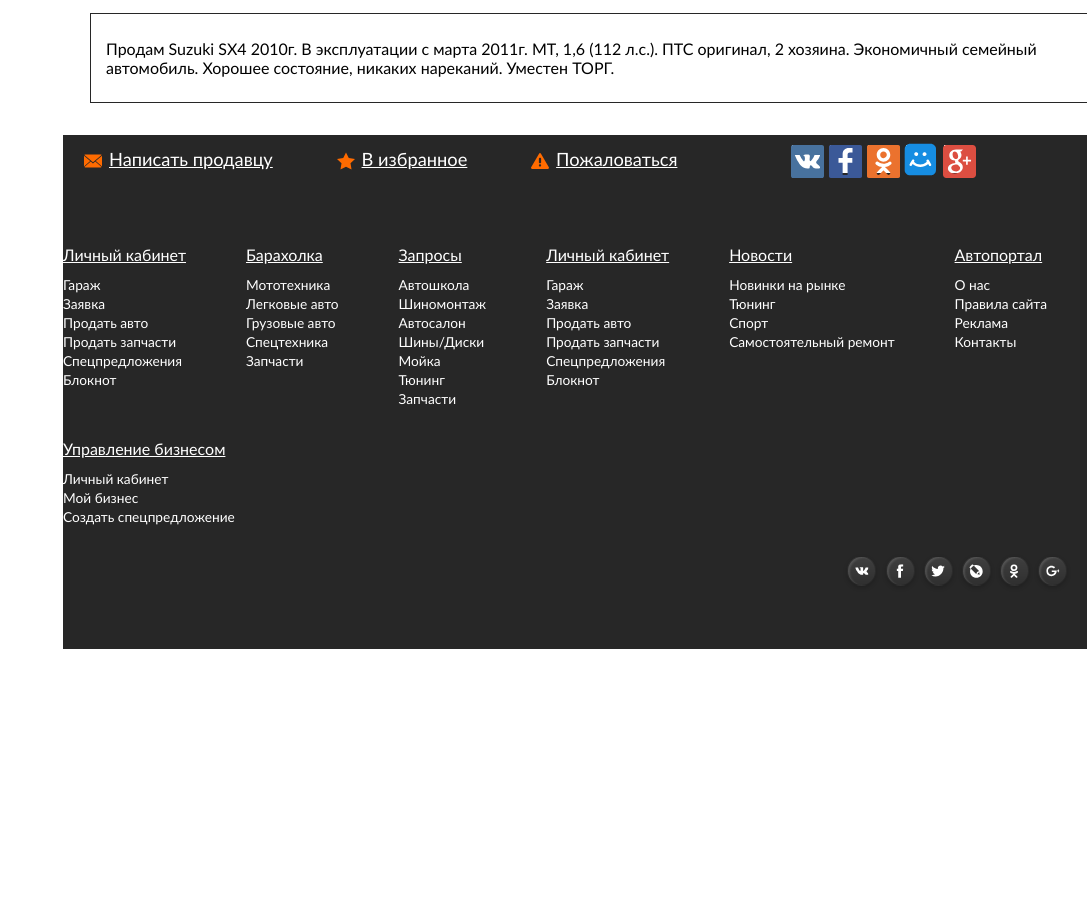
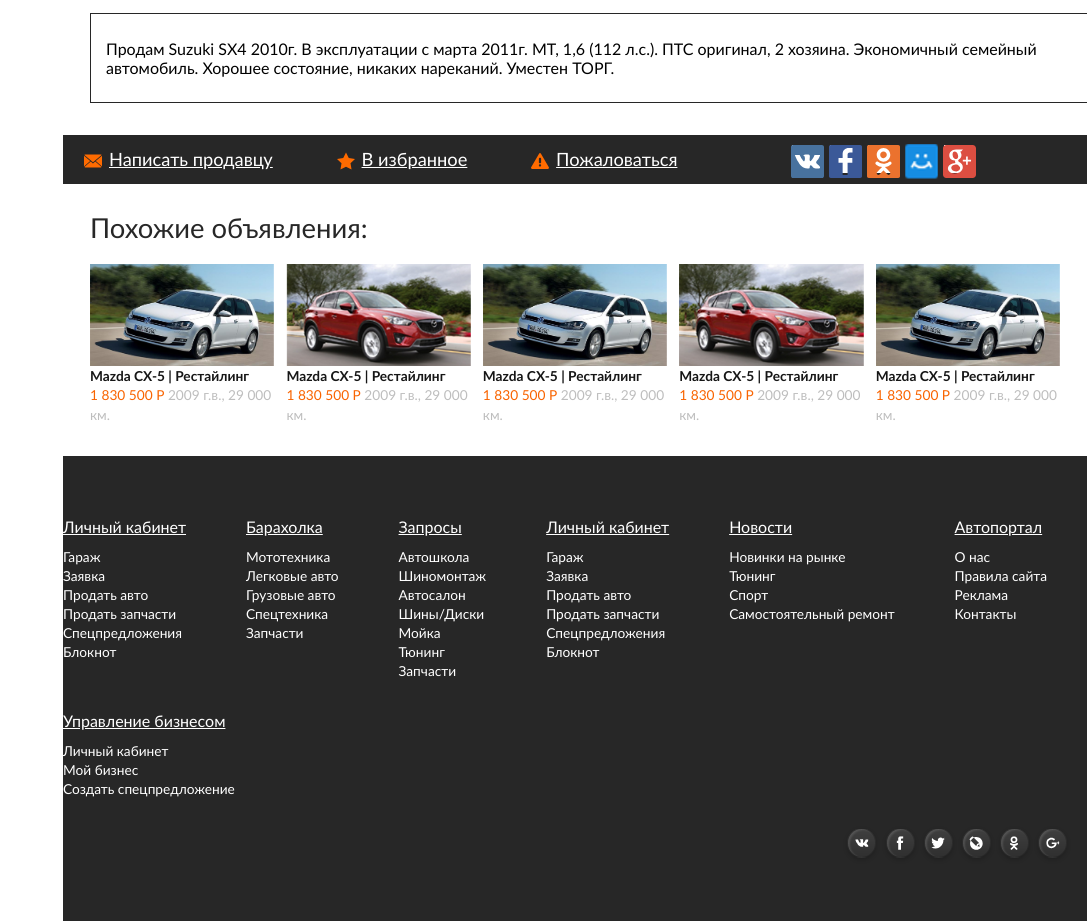
Before and after one commit to Kirbaba/carbax, a website: page market.html in a window 1280 px wide. Shown: the part 1722-2643 px from the top of the page, without its empty margins (193-1280 px from the left). Before the commit the page ends 2371 px from the top, so only its background shows below. Drawn offline with nearby package versions, Linux system fonts and the light colour scheme; a web font is replaced by a local one.

Commit message:
market page finish

```diff
--- a/app/sass/content/_market.scss
+++ b/app/sass/content/_market.scss
@@ -503,6 +503,7 @@
   width: 100%;
   float: left;
   background-color: #272727;
+  margin-bottom: 27px;
   &__share {
     display: flex;
     flex-wrap: wrap;
@@ -613,16 +614,13 @@
       background-color: #fff;
       float: left;
       margin: 10px 5px;
-      svg {
+      img {
+        position: absolute;
+        top: -1px;
+        left: -1px;
         display: block;
-        position: absolute;
-        top: -3px;
-        left: -7px;
-        width: 44px;
-        height: 34px;
-        fill: #168de2;
-        /*margin-top: 3px;
-        margin-right: 6px;*/
+        width: 33px;
+        height: 35px;
       }
     }
     &--g{
@@ -647,3 +645,70 @@
     }
   }
 }
+.market-same{
+  display: block;
+  position: relative;
+  width: 100%;
+  float: left;
+  &__title{
+    display: block;
+    position: relative;
+    width: 100%;
+    float: left;
+    color: #272727;
+    font-family: $calibri;
+    font-size: 24px;
+    margin-bottom: 20px;
+  }
+  &__box{
+    display: flex;
+    flex-wrap: wrap;
+    justify-content: space-between;
+    position: relative;
+    width: 100%;
+    float: left;
+    &--item{
+      display: block;
+      position: relative;
+      width: 19%;
+      float: left;
+      margin-bottom: 32px;
+    }
+    &--img{
+      position: relative;
+      width: 100%;
+      height: 102px;
+      @include overflow-img;
+      margin: 0px auto;
+        img{
+          width: 100%;
+          height: 102px;
+          object-fit: cover;
+        }
+    }
+    &--content{
+      position: relative;
+      width: 100%;
+      float: left;
+      font-family: $calibri;
+      font-size: 12px;
+      line-height: 17px;
+      .name{
+        position: relative;
+        width: 100%;
+        float: left;
+        color: #161616;
+        font-weight: bold;
+      }
+      .about{
+        position: relative;
+        width: 100%;
+        float: left;
+        color: #bebebe;
+        .price{
+          color: #f96400;
+        }
+      }
+    }
+  }
+}
--- a/market.html
+++ b/market.html
@@ -466,9 +466,7 @@
                     </svg>
                 </a>
                 <a href="#" class="market-social__links--mv">
-                    <svg xmlns="http://www.w3.org/2000/svg" viewBox="0 0 500 376">
-                        <path d="M110 17.6c-21.2 5.5-38 22.3-43.4 43.1-1.4 5.4-1.6 21-1.6 134 0 141.5-.4 133.1 6.5 146.2 7.1 13.5 20 24.4 34.5 29.1l7.5 2.5h259l7.4-2.4c14.5-4.8 27.5-15.7 34.5-29.1 7-13.3 6.6-5 6.6-146.1 0-110-.2-128.3-1.5-133.8-4.9-20.7-22.5-38.1-44-43.6-8.7-2.2-257-2.1-265.5.1zm91.5 93.5c5.5 1.4 12.2 7 14.6 12.3 4.4 9.8.6 22.4-8.4 28-15.3 9.5-34-.9-34.2-18.9 0-9.7 5.8-17.7 15.4-21.1 4.5-1.6 7.1-1.7 12.6-.3zm99.3 1.8c11.3 5.8 15.4 18.8 9.4 30.2-7.2 13.8-25.8 16-36.1 4.3-16.2-18.5 4.8-45.7 26.7-34.5zm-134.2 82c7.4 3.4 10.3 13.1 5.8 19.6-2.3 3.3-1.6 5 4 10.8 16 16.3 39 24.8 66.6 24.8 13 0 24.7-1.7 34.2-5 14-4.8 28.5-14.2 35.1-22.6l3.6-4.7-2-3.1c-8.4-13.9 10.2-28.7 21.3-16.9 1.5 1.5 9.2 14.2 17.2 28.2 16 27.8 16.6 29.7 12.3 36.1-4.4 6.7-12.7 8.5-19.1 4.3-1.5-.9-5.5-6.4-8.8-12.1l-6-10.3-6.2 5.4c-21.4 18.7-49.4 28.6-81.3 28.6s-58.6-9.1-80.6-27.6l-7.6-6.3-6 10.3c-3.3 5.7-7.3 11.1-8.7 12.1-11.7 7.6-26.1-5.4-19.7-17.8 4.2-8.3 28.7-49.5 30.6-51.5 2-2.1 6.3-3.9 9.7-4.1.8 0 3.3.8 5.6 1.8z"/>
-                    </svg>
+                    <img src="img/icons/mai_ru_icon.png" alt="мой мир">
                 </a>
                 <a href="#" class="market-social__links--g">
                     <svg xmlns="http://www.w3.org/2000/svg" viewBox="0 0 510 510">
@@ -484,6 +482,63 @@
 
         </section>
         <!--close .market-social-->
+
+        <!--open .market-same-->
+        <section class="market-same">
+            <div class="container">
+
+                <span class="market-same__title">Похожие объявления:</span>
+
+                <div class="market-same__box">
+                    <a href="#" class="market-same__box--item">
+                        <div class="market-same__box--img">
+                            <img src="img/honda_civic.png" alt="car">
+                        </div>
+                        <div class="market-same__box--content">
+                            <span class="name">Mazda CX-5 | Рестайлинг</span>
+                            <span class="about"><span class="price">1 830 500 Р</span> 2009 г.в., 29 000 км.</span>
+                        </div>
+                    </a>
+                    <a href="#" class="market-same__box--item">
+                        <div class="market-same__box--img">
+                            <img src="img/mazda_cx5.png" alt="car">
+                        </div>
+                        <div class="market-same__box--content">
+                            <span class="name">Mazda CX-5 | Рестайлинг</span>
+                            <span class="about"><span class="price">1 830 500 Р</span> 2009 г.в., 29 000 км.</span>
+                        </div>
+                    </a>
+                    <a href="#" class="market-same__box--item">
+                        <div class="market-same__box--img">
+                            <img src="img/honda_civic.png" alt="car">
+                        </div>
+                        <div class="market-same__box--content">
+                            <span class="name">Mazda CX-5 | Рестайлинг</span>
+                            <span class="about"><span class="price">1 830 500 Р</span> 2009 г.в., 29 000 км.</span>
+                        </div>
+                    </a>
+                    <a href="#" class="market-same__box--item">
+                        <div class="market-same__box--img">
+                            <img src="img/mazda_cx5.png" alt="car">
+                        </div>
+                        <div class="market-same__box--content">
+                            <span class="name">Mazda CX-5 | Рестайлинг</span>
+                            <span class="about"><span class="price">1 830 500 Р</span> 2009 г.в., 29 000 км.</span>
+                        </div>
+                    </a>
+                    <a href="#" class="market-same__box--item">
+                        <div class="market-same__box--img">
+                            <img src="img/honda_civic.png" alt="car">
+                        </div>
+                        <div class="market-same__box--content">
+                            <span class="name">Mazda CX-5 | Рестайлинг</span>
+                            <span class="about"><span class="price">1 830 500 Р</span> 2009 г.в., 29 000 км.</span>
+                        </div>
+                    </a>
+                </div>
+            </div>
+        </section>
+        <!--close .market-same-->
 
         <!-- close .content-wrapper -->
 <!-- start footer.html-->
```
Also changed, not shown: app/html/market.html (+58 -3 lines), app/img/icons/complaint_icon.png (deleted), app/img/icons/envelope_icon.png (deleted), app/img/icons/mai_ru_icon.png (added), app/img/icons/star_icon.png (deleted), css/style.min.css, img/icons/mai_ru_icon.png (added), img/icons/Безимени-7.png (added), 1 other file.
